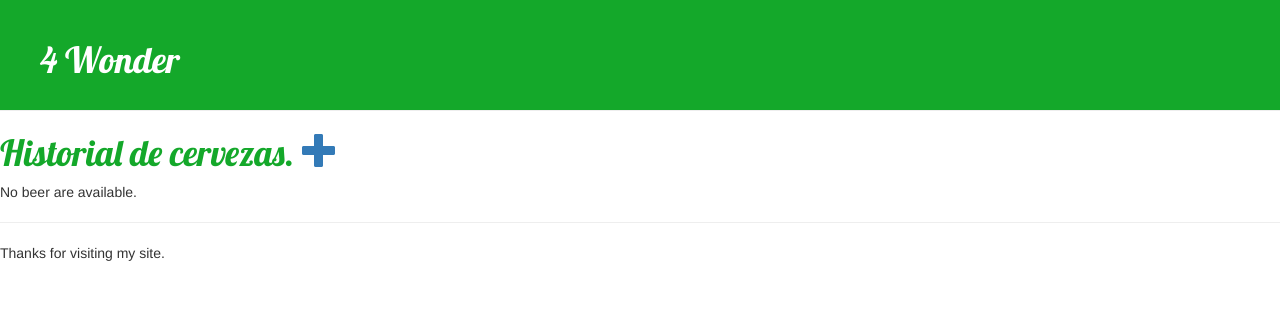
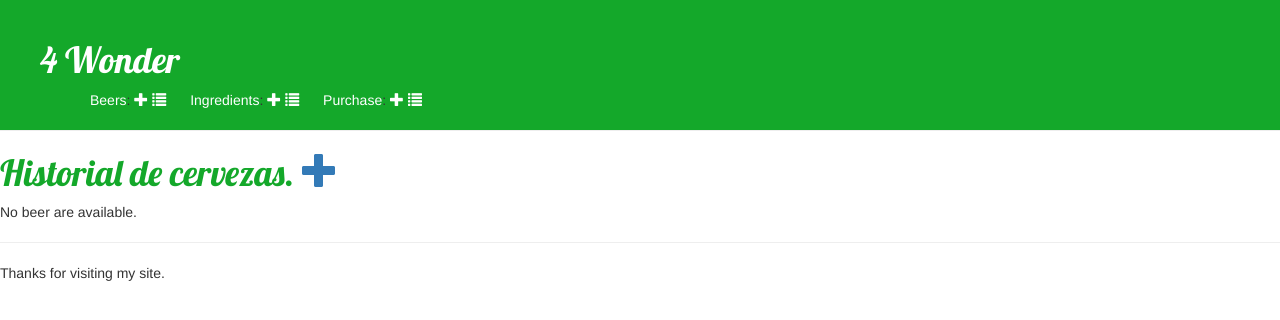
Before and after one commit to anarey/beersdata, a Django app: page /beers/ in a window 1280 px wide. Shown: the top 320 px of the page. Run offline with Django 3.2, Linux system fonts and the light colour scheme; data that the repository does not hold is empty; some libraries are stand-ins or nearby versions.

Commit message:
beers: Lista de navegación en template base
Lista de navegación de los distintos apartados de la aplicación dentro
del template base.

```diff
--- a/beers/static/beers/style.css
+++ b/beers/static/beers/style.css
@@ -21,3 +21,8 @@ li a {
 .page-header a {
     color: white;
 }
+
+.page-header li {
+    display:inline;
+    padding: 10px 10px;
+}
--- a/beers/templates/beers/base.html
+++ b/beers/templates/beers/base.html
@@ -11,6 +11,37 @@
 <body>
     <div class="page-header">
         <h1><a href="/beers">4 Wonder </a></h1>
+    <div class="index-header">
+        <ul style="display:inline">
+            <li>
+               <a href="{% url 'beers:beer_new' %}">Beers</a>:
+               <a href="{% url 'beers:beer_new' %}">
+                   <span class="glyphicon glyphicon-plus"></span>
+               </a>
+               <a href="{% url 'beers:beer_index' %}">
+                   <span class="glyphicon glyphicon-list"></span>
+               </a>
+            </li>
+            <li>
+               <a href="{% url 'beers:ingredient_new' %}">Ingredients</a>:
+               <a href="{% url 'beers:ingredient_new' %}">
+                   <span class="glyphicon glyphicon-plus"></span>
+               </a>
+               <a href="{% url 'beers:ingredient_index' %}">
+                   <span class="glyphicon glyphicon-list"></span>
+               </a>
+            </li>
+            <li>
+               <a href="{% url 'beers:purchase_new' %}">Purchase</a>:
+               <a href="{% url 'beers:purchase_new' %}">
+                   <span class="glyphicon glyphicon-plus"></span>
+               </a>
+               <a href="{% url 'beers:purchase_index' %}">
+                   <span class="glyphicon glyphicon-list"></span>
+               </a>
+            </li>
+        </ul>
+    </div>
     </div>
     {% block content %}{% endblock %}
     {% block footer %}
```
